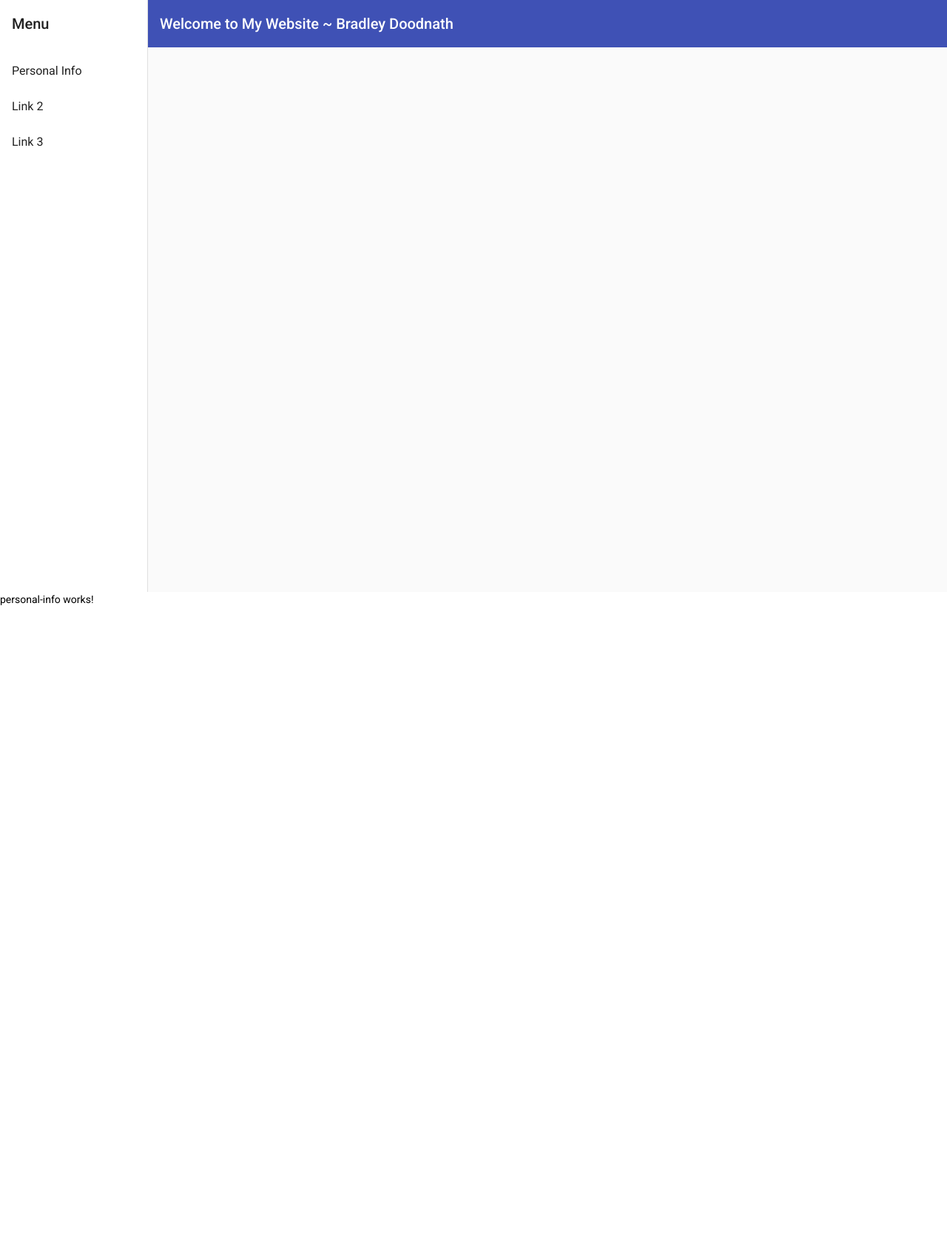
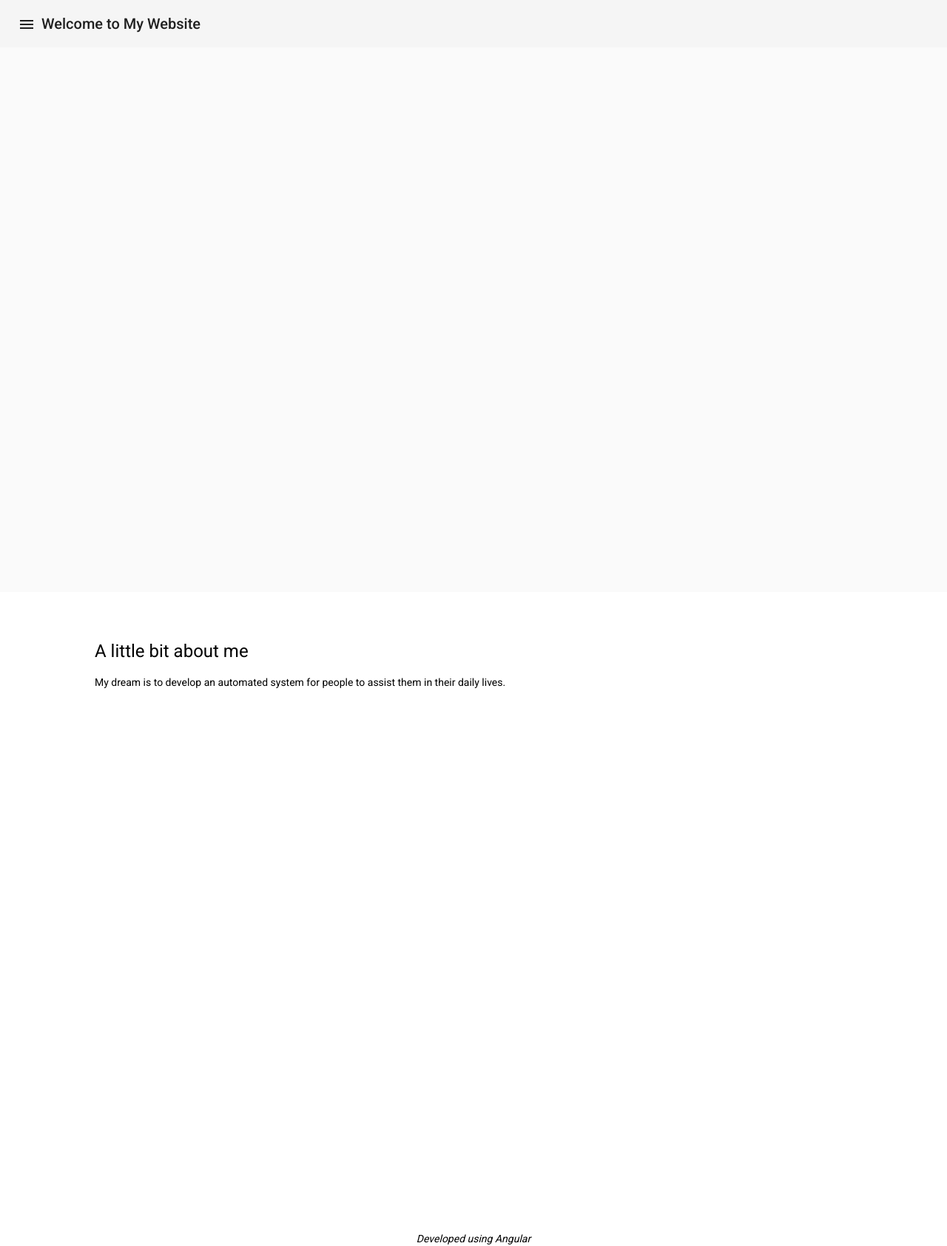
Before and after one commit to Bradley-r-D/FlaskWebsite, an Angular app in the folder FlaskWebsite/: page /personal-info in a window 1280 px wide. Shown: the whole page at 74% size. Before the commit the page ends 820 px from the top, so only its background shows below. Built offline with nearby package versions, Linux system fonts and the light colour scheme.

Commit message:
Added Page Routing

```diff
--- a/FlaskWebsite/src/app/app.component.html
+++ b/FlaskWebsite/src/app/app.component.html
@@ -1,2 +1,3 @@
 <app-navpage></app-navpage>
 <router-outlet></router-outlet>
+<footer>Developed using Angular</footer>
--- a/FlaskWebsite/src/app/app.component.scss
+++ b/FlaskWebsite/src/app/app.component.scss
@@ -0,0 +1,4 @@
+footer {
+  font-style: italic;
+  text-align: center;
+}
--- a/FlaskWebsite/src/app/components/navpage/navpage.component.html
+++ b/FlaskWebsite/src/app/components/navpage/navpage.component.html
@@ -5,30 +5,27 @@
     fixedInViewport
     [attr.role]="(isHandset$ | async) ? 'dialog' : 'navigation'"
     [mode]="(isHandset$ | async) ? 'over' : 'side'"
-    [opened]="(isHandset$ | async) === false"
+    [opened]="(isHandset$ | async) === true"
   >
-    <mat-toolbar>Menu</mat-toolbar>
+    <mat-toolbar>More</mat-toolbar>
     <mat-nav-list>
-      <a mat-list-item routerLink="/personal-info" routerLinkActive="active"
-        >Personal Info</a
-      >
-      <a mat-list-item href="#">Link 2</a>
-      <a mat-list-item href="#">Link 3</a>
+      <a mat-list-item routerLink="/personal-info" routerLinkActive="active">
+        Personal Info
+      </a>
+      <a mat-list-item href="#">Skills</a>
+      <a mat-list-item href="#">Projects</a>
     </mat-nav-list>
   </mat-sidenav>
   <mat-sidenav-content>
-    <mat-toolbar color="primary">
-      <button
-        type="button"
-        aria-label="Toggle sidenav"
-        mat-icon-button
-        (click)="drawer.toggle()"
-        *ngIf="isHandset$ | async"
-      >
-        <mat-icon aria-label="Side nav toggle icon">menu</mat-icon>
+    <mat-toolbar color="secondary">
+      <button mat-icon-button (click)="drawer.toggle()">
+        <mat-icon>menu</mat-icon>
       </button>
-      <span>{{ page_name }}</span>
+      <span>
+        {{ page_name }}
+      </span>
     </mat-toolbar>
+    <!-- <app-personal-info></app-personal-info> -->
     <!-- Add Content Here -->
   </mat-sidenav-content>
 </mat-sidenav-container>
--- a/FlaskWebsite/src/app/components/navpage/navpage.component.ts
+++ b/FlaskWebsite/src/app/components/navpage/navpage.component.ts
@@ -2,6 +2,7 @@ import { Component, ChangeDetectionStrategy } from '@angular/core';
 import { BreakpointObserver, Breakpoints } from '@angular/cdk/layout';
 import { Observable } from 'rxjs';
 import { map, shareReplay } from 'rxjs/operators';
+import { ActivatedRoute } from '@angular/router';
 
 @Component({
   selector: 'app-navpage',
@@ -17,7 +18,10 @@ export class NavpageComponent {
       shareReplay()
     );
 
-  constructor(private breakpointObserver: BreakpointObserver) {}
+  constructor(
+    private breakpointObserver: BreakpointObserver,
+    private route: ActivatedRoute
+  ) {}
 
-  page_name = 'Welcome to My Website ~ Bradley Doodnath';
+  page_name = 'Welcome to My Website';
 }
--- a/FlaskWebsite/src/app/components/personal-info/personal-info.component.html
+++ b/FlaskWebsite/src/app/components/personal-info/personal-info.component.html
@@ -1 +1,12 @@
-<p>personal-info works!</p>
+<head></head>
+<body>
+  <div>
+    <h1>A little bit about me</h1>
+  </div>
+  <div>
+    <p>
+      My dream is to develop an automated system for people to assist them in
+      their daily lives.
+    </p>
+  </div>
+</body>
--- a/FlaskWebsite/src/app/components/personal-info/personal-info.component.scss
+++ b/FlaskWebsite/src/app/components/personal-info/personal-info.component.scss
@@ -0,0 +1,4 @@
+body {
+  margin-top: 5%;
+  margin-left: 10%;
+}
--- a/FlaskWebsite/src/app/components/personal-info/personal-info.component.ts
+++ b/FlaskWebsite/src/app/components/personal-info/personal-info.component.ts
@@ -3,13 +3,10 @@ import { Component, OnInit } from '@angular/core';
 @Component({
   selector: 'app-personal-info',
   templateUrl: './personal-info.component.html',
-  styleUrls: ['./personal-info.component.scss']
+  styleUrls: ['./personal-info.component.scss'],
 })
 export class PersonalInfoComponent implements OnInit {
+  constructor() {}
 
-  constructor() { }
-
-  ngOnInit(): void {
-  }
-
+  ngOnInit(): void {}
 }
```
Also changed, not shown: FlaskWebsite/src/app/services/tunnel-guide.service.ts (added, +9 -0 lines).
